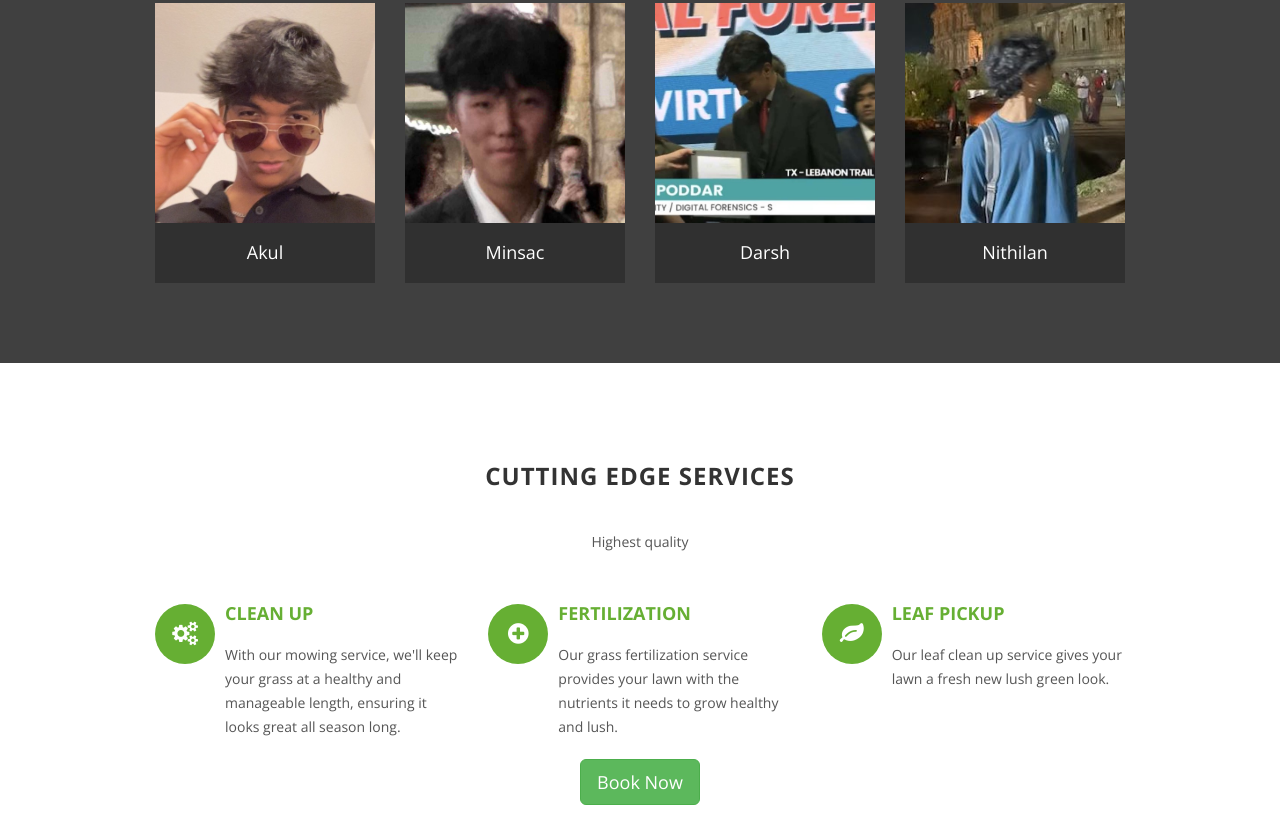
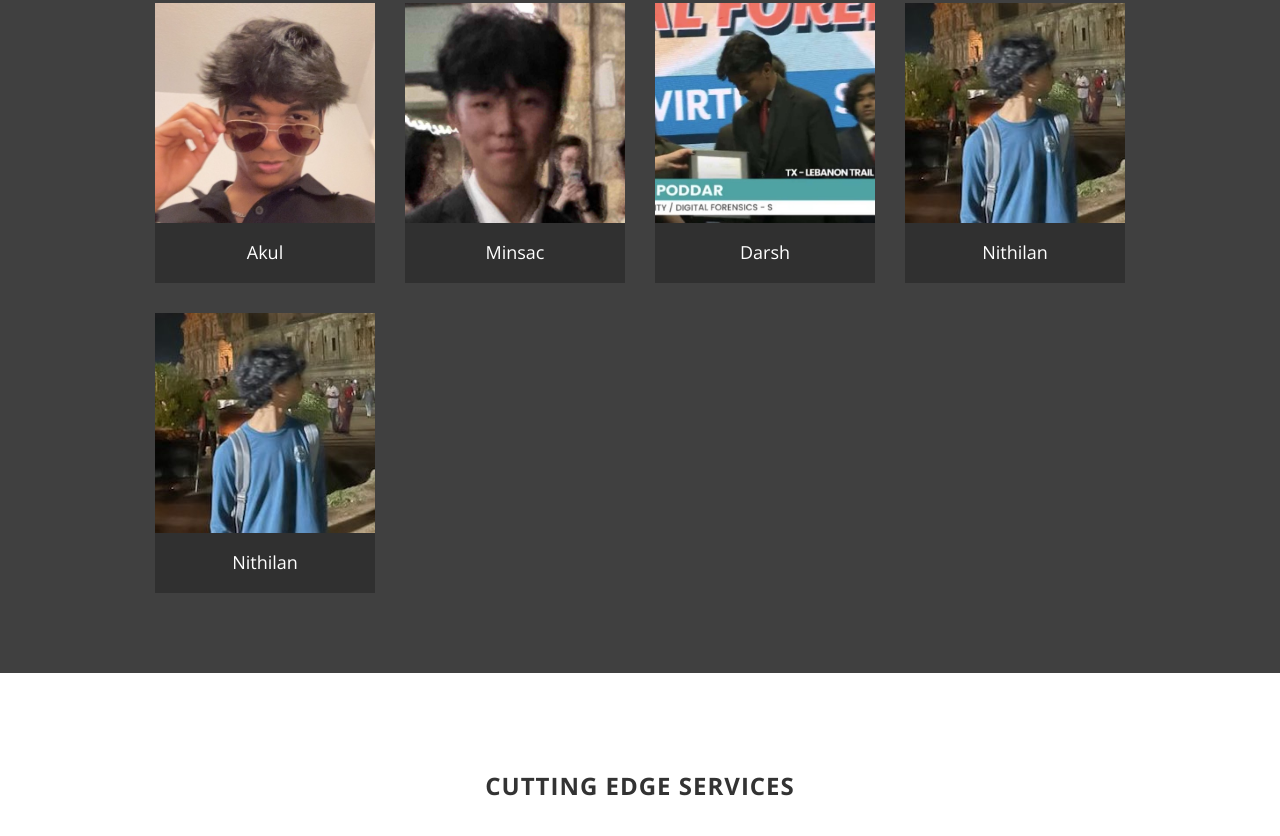
Before and after one commit to jeffsummer08/Cutting-Edge-Website, a plain HTML site: page index.html in a window 1280 px wide. Shown: the part 1783-2619 px from the top of the page. Drawn offline with nearby package versions, Linux system fonts and the light colour scheme; some packages are replaced by stand-ins of ours.

Commit message:
Another Profile div

```diff
--- a/index.html
+++ b/index.html
@@ -292,6 +292,24 @@
               <!-- <h5>CMO</h5> !-->
             </div>
           </div>
+          <div class="col-sm-6 col-md-3 wow fadeInRight" data-wow-delay="2000">
+            <div class="team_thumb">
+              <img
+                src="images/team-img-4.jpg"
+                class="img-responsive"
+                alt="team"
+              />
+              <div class="team_overlay">
+                <ul class="social_icon">
+                  <!-- <li><a href="#" class="fa fa-instagram"></a></li> !-->
+                </ul>
+              </div>
+            </div>
+            <div class="team_description">
+              <h4>Nithilan</h4>
+              <!-- <h5>CMO</h5> !-->
+            </div>
+          </div>
         </div>
       </div>
     </section>
@@ -308,9 +326,9 @@
           </div>
           <div class="col-md-2"></div>
           <div class="col-md-8 text-center">
-            <p>
+            <!-- <p>
               Highest quality
-            </p>
+            </p> !-->
           </div>
           <div class="col-md-2"></div>
           <div class="col-sm-6 col-md-4 wow fadeInLeft" data-wow-delay="2000">
```
